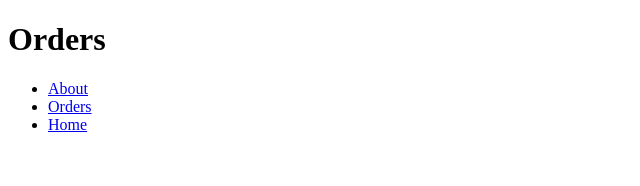
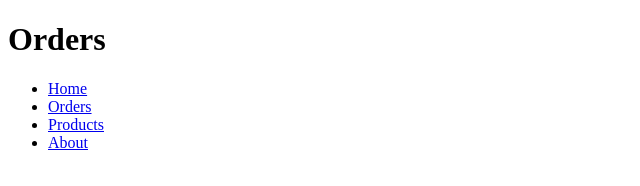
Before and after one commit to MihalyJ/fictional-carnival, a plain HTML site: page pages/orders.html in a window 1280 px wide. Shown: the full height of the page, 0-640 px from the left. Drawn offline with Linux system fonts and the light colour scheme.

Commit message:
link corrected

```diff
--- a/pages/orders.html
+++ b/pages/orders.html
@@ -1,23 +1,28 @@
 <!DOCTYPE html>
 <html lang="en">
+
 <head>
     <meta charset="UTF-8">
     <meta http-equiv="X-UA-Compatible" content="IE=edge">
     <meta name="viewport" content="width=device-width, initial-scale=1.0">
     <title>Orders</title>
 </head>
+
 <body>
     <h1>Orders</h1>
     <ul>
 
         <li>
-            <a href="/ifksp/html-basic-1/about.html">About</a>
+            <a href="/index.html">Home</a>
         </li>
         <li>
             <a href="orders.html">Orders</a>
         </li>
         <li>
-            <a href="/ifksp/html-basic-1/index.html">Home</a>
+            <a href="products.html">Products</a>
+        </li>
+        <li>
+            <a href="/about.html">About</a>
         </li>
     </ul>
 
```
Also changed, not shown: about.html (+5 -0 lines), pages/products.html (+5 -2 lines).
